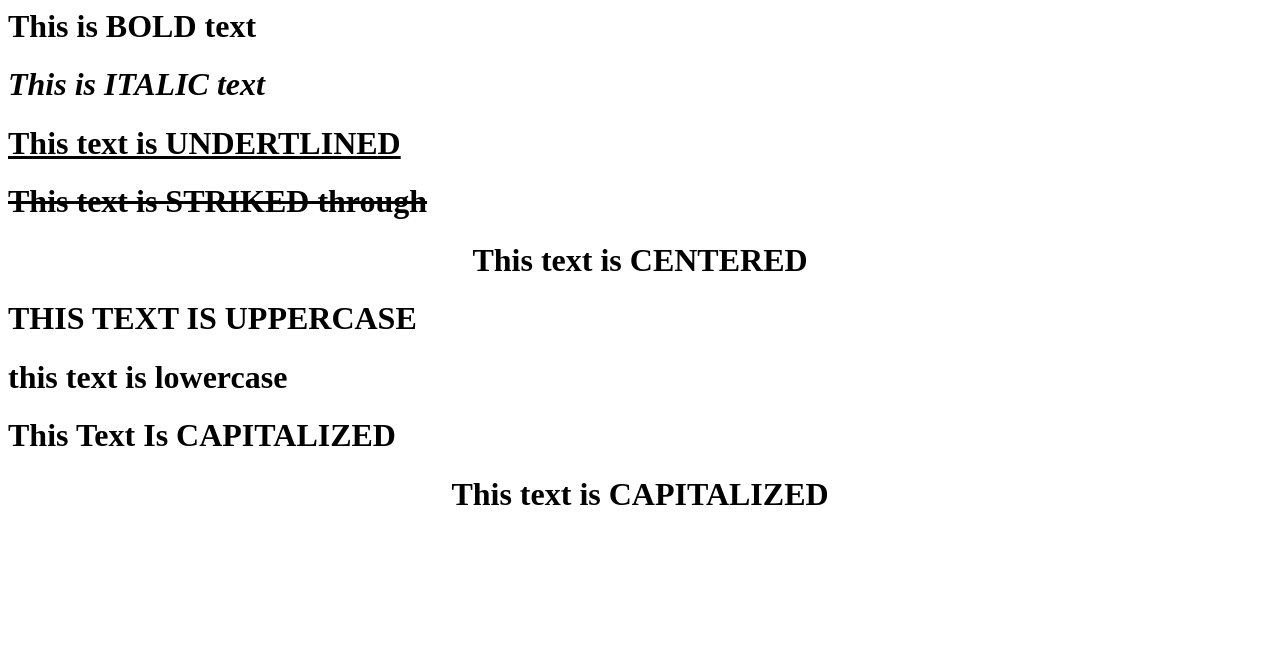
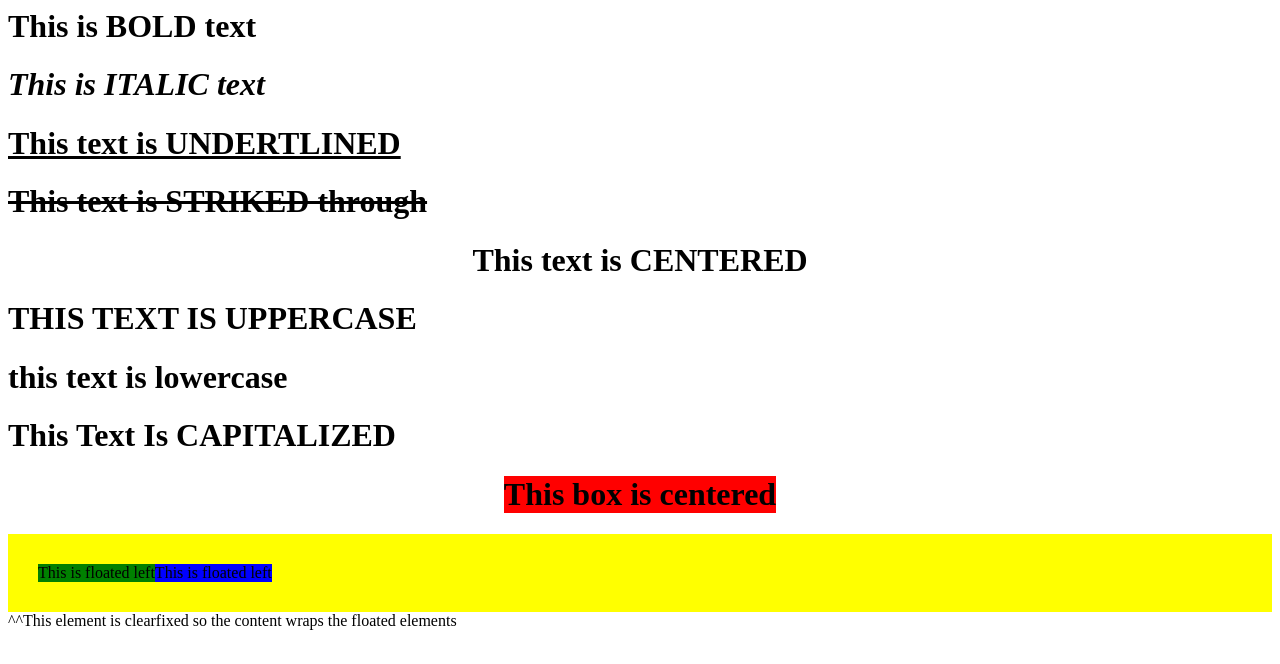
Before and after one commit to Yamartino/CSSHelpers, a plain HTML site: page example.html in a window 1280 px wide. Drawn offline with Linux system fonts and the light colour scheme.

Commit message:
Updated examples

```diff
--- a/index.html
+++ b/example.html
@@ -1,5 +1,4 @@
 <link rel="stylesheet" type="text/css" href="helpers.css">
-<!-- <link rel="stylesheet" href="https://maxcdn.bootstrapcdn.com/bootstrap/3.2.0/css/bootstrap.min.css"> -->
 
 <h1 class="b">This is BOLD text</h1>
 <h1 class="i">This is ITALIC text</h1>
@@ -10,4 +9,10 @@
 <h1 class="low">This text is LOWERCASE</h1>
 <h1 class="cap">This text is CAPITALIZED</h1>
 
-<h1 class="center">This text is CAPITALIZED</h1>
+<h1 class="center" style="background: red;">This box is centered</h1>
+
+<div class="clearfix" style="padding: 30px; background: yellow;">
+  <div style="float: left; background: green;">This is floated left</div>
+  <div style="float: left; background: blue;">This is floated left</div>
+</div>
+^^This element is clearfixed so the content wraps the floated elements
```
